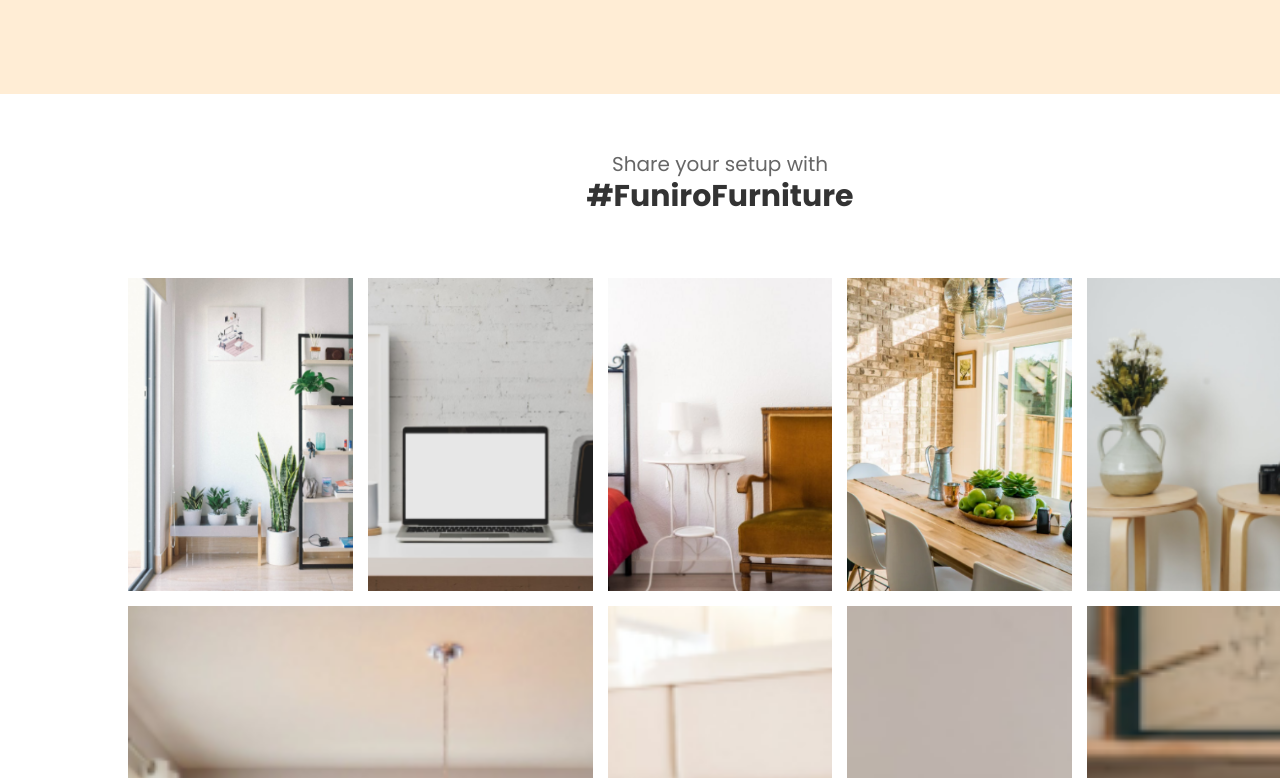
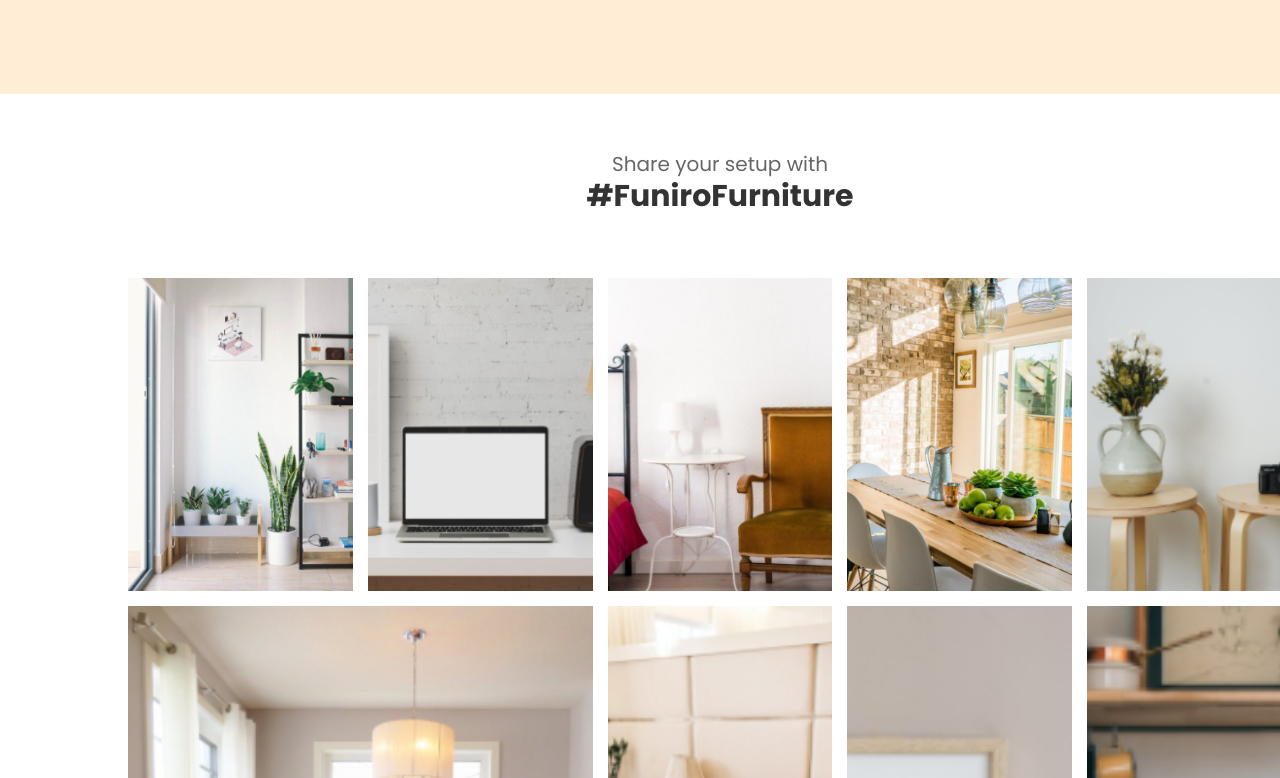
Before and after one commit to LizNgoNgoc/internetShop, a React (Create React App) app in the folder my-app/: page / in a window 1280 px wide. Shown: the part 3506-4284 px from the top of the page. Built offline with nearby package versions, Linux system fonts and the light colour scheme.

Commit message:
add changes

```diff
--- a/my-app/src/Components/FunitureContainer/styles.css
+++ b/my-app/src/Components/FunitureContainer/styles.css
@@ -2,11 +2,11 @@
     grid-auto-flow: dense;
     display: grid;
     grid-gap: 15px;
-    grid-template:
-    "a c e f h"
-    "a c e f h" 100%
-    "b d e g i" 100%
-    "b d e g i";
+    grid-template-areas:
+        "a c . f h"
+        ". . e . ."
+        ". . e . ."
+        "b d . g i";
     ;
     align-items: center;
     justify-items: center;
```
